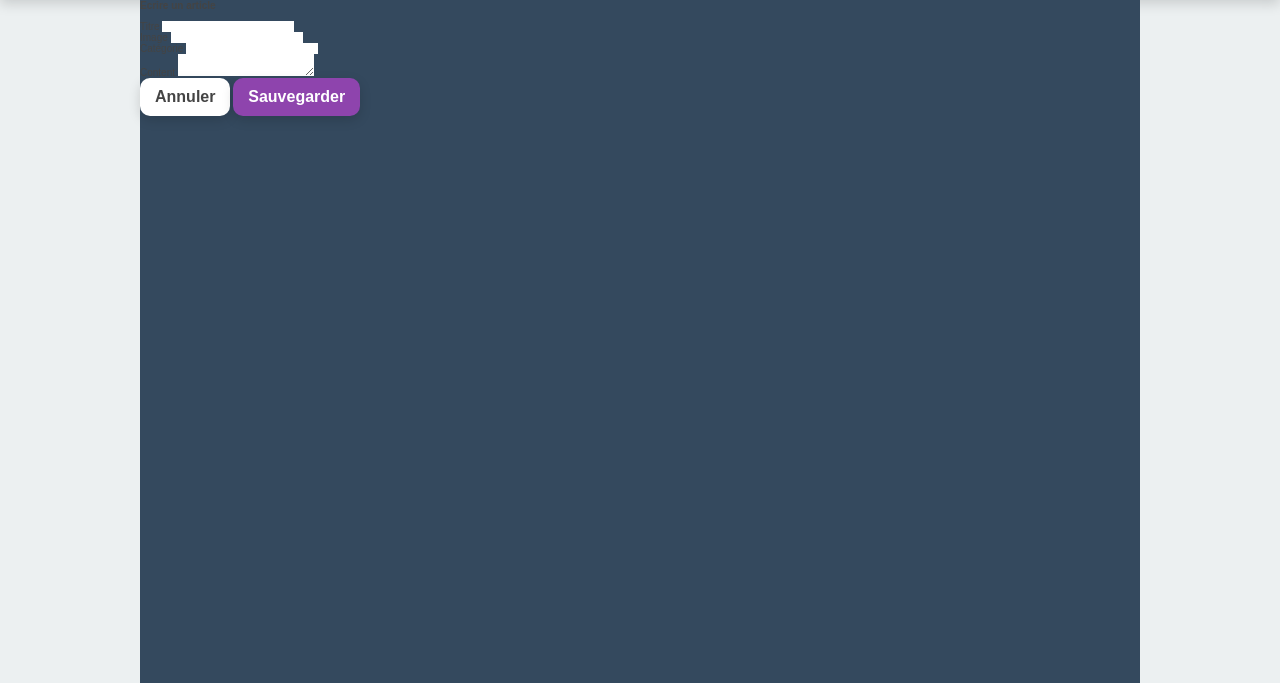
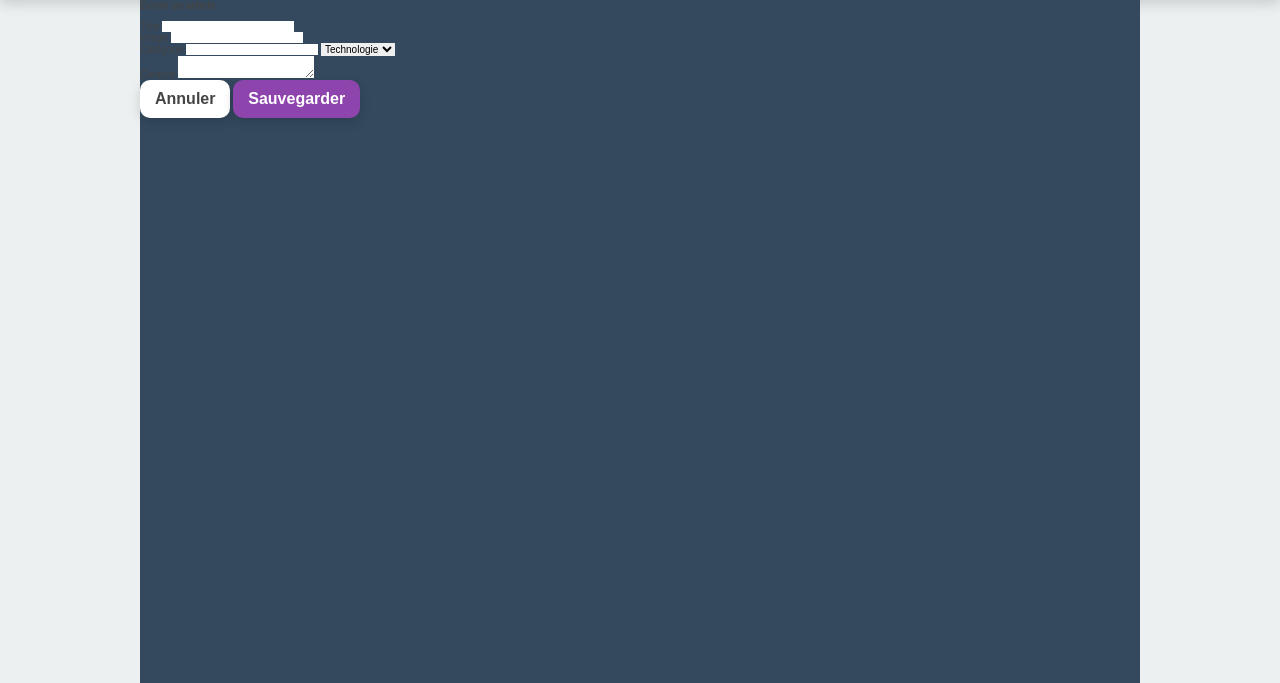
Before and after one commit to v-alex-dev/blog-dyma, a PHP site: page /add-article.php in a window 1280 px wide. Shown: the part 69-752 px from the top of the page. Run offline with PHP 8.4, Linux system fonts and the light colour scheme.

Commit message:
add categories selection

```diff
--- a/add-article.php
+++ b/add-article.php
@@ -30,6 +30,11 @@
             <div class="form-control">
                 <label for="category">Catégorie</label>
                 <input type="text" name="category" id="category">
+                <select name="category" id="category">
+                    <option value="technology">Technologie</option>
+                    <option value="nature">Nature</option>
+                    <option value="politic">Politique</option>
+                </select>
                 <!-- <p class='text-error'></p> -->
             </div>
             <div class="form-control">
```
